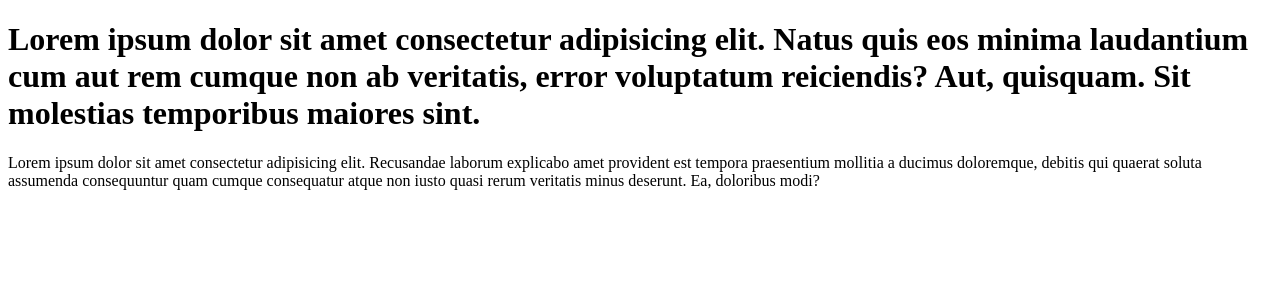
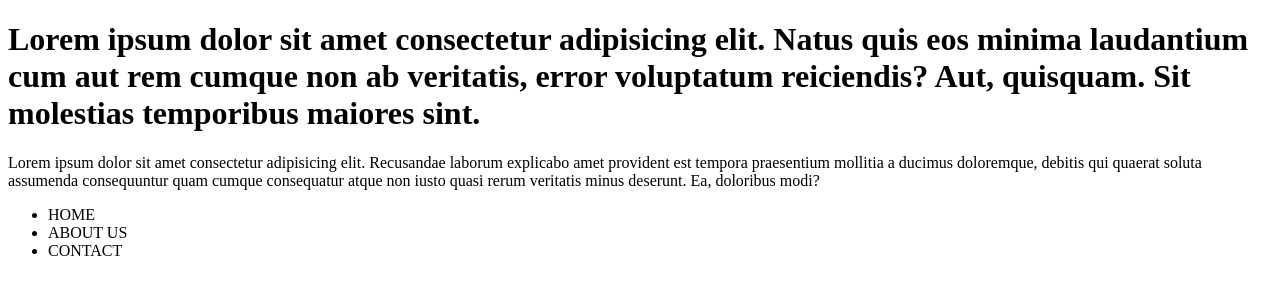
Before and after one commit to vachini28/learn-git, a plain HTML site: page index.html in a window 1280 px wide. Drawn offline with Linux system fonts and the light colour scheme.

Commit message:
added a list

```diff
--- a/index.html
+++ b/index.html
@@ -8,5 +8,10 @@
 <body>
     <h1>Lorem ipsum dolor sit amet consectetur adipisicing elit. Natus quis eos minima laudantium cum aut rem cumque non ab veritatis, error voluptatum reiciendis? Aut, quisquam. Sit molestias temporibus maiores sint.</h1>
     <p>Lorem ipsum dolor sit amet consectetur adipisicing elit. Recusandae laborum explicabo amet provident est tempora praesentium mollitia a ducimus doloremque, debitis qui quaerat soluta assumenda consequuntur quam cumque consequatur atque non iusto quasi rerum veritatis minus deserunt. Ea, doloribus modi?</p>
+    <ul>
+        <li>HOME</li>
+        <li>ABOUT US</li>
+        <li>CONTACT</li>
+    </ul>
 </body>
 </html>
```
